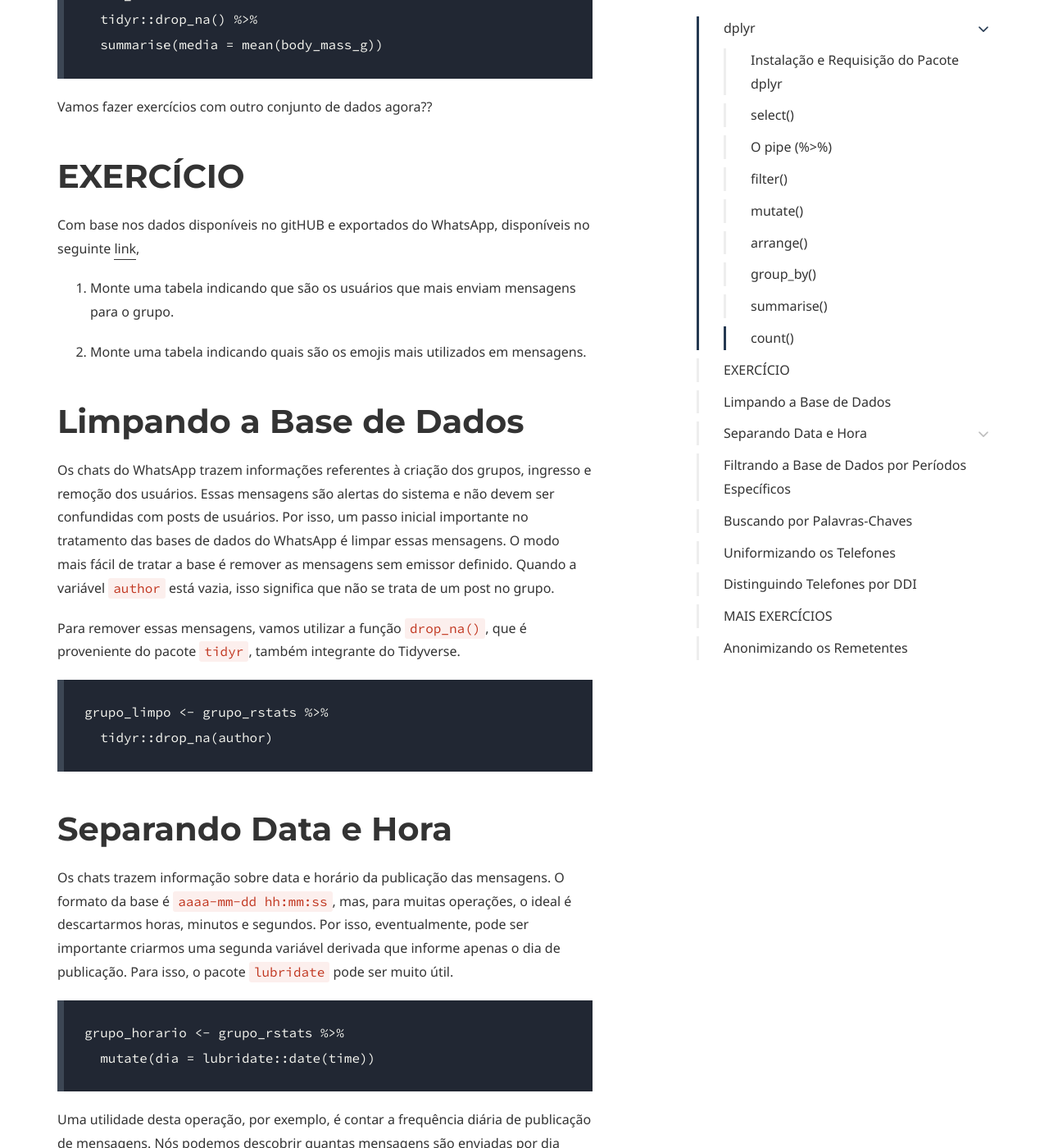
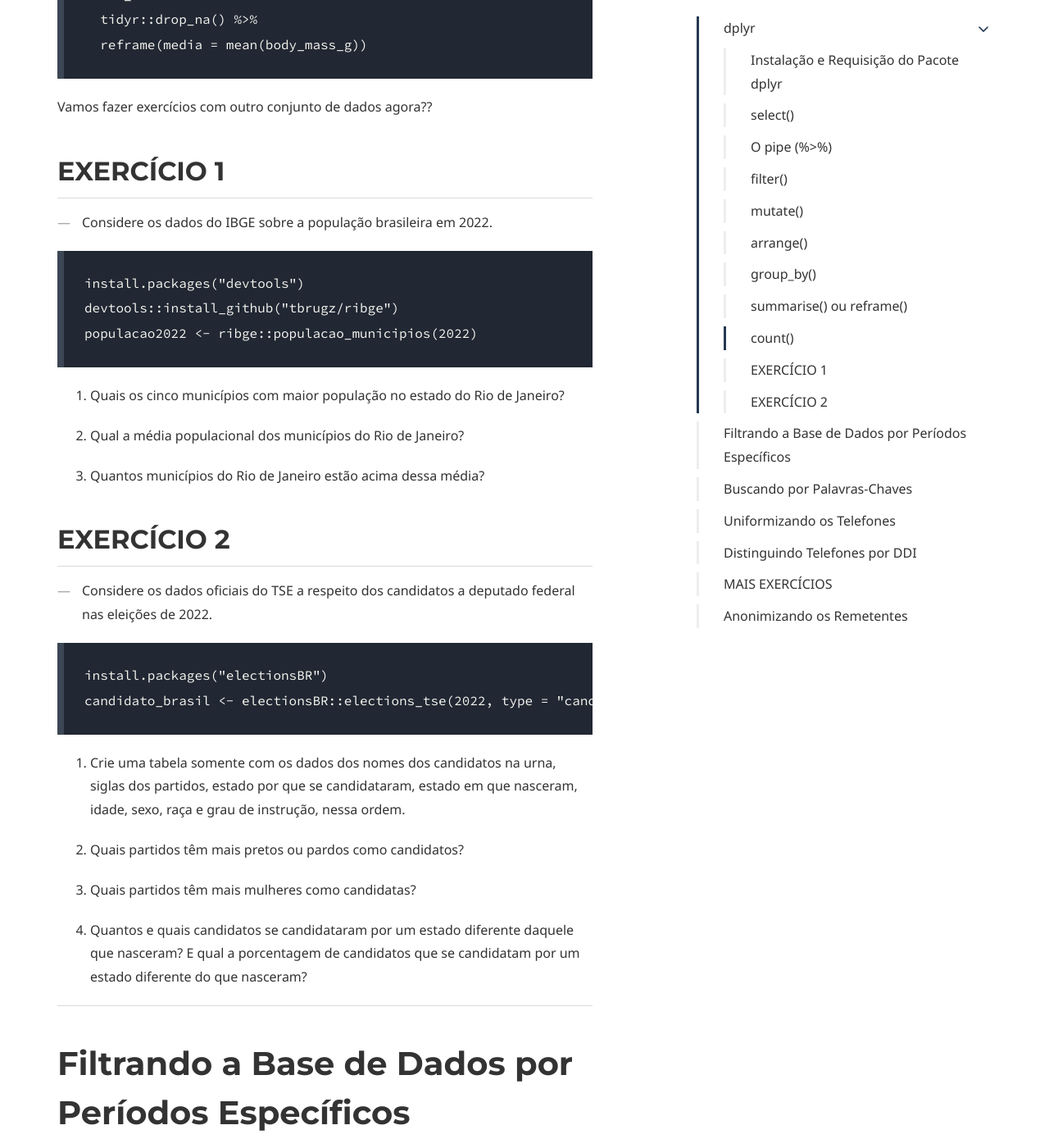
Before and after one commit to coLAB-UFF/docs, a Jekyll site: the page built from dataviz_05.md, in a window 1280 px wide and 1400 px high, scrolled down 6435 px. Shown: the whole window at 82% size. Built offline with Jekyll 4.4.1, drawn with Linux system fonts in a browser that asks for light colours; some web fonts are replaced; some of the changed text lies outside the part shown.

Commit message:
Update dataviz_05.md

````diff
--- a/dataviz_05.md
+++ b/dataviz_05.md
@@ -152,7 +152,7 @@ dados_aves_massa <- dados_aves_massa %>%
 
 Esta função agrupa um *dataframe* segundo um vetor de categorias. “Agrupar” aqui quer dizer que todas as operações subsequentes serão feitas separadas por grupos.
 
-## summarise()
+## summarise() ou reframe()
 
 Esta função transforma um vetor com vários números em um único número de acordo com uma função.
 
@@ -191,59 +191,49 @@ E qual a média da massa corporal dos pinguins na nossa amostra?
 ```
 dados_aves %>%
   tidyr::drop_na() %>%
-  summarise(media = mean(body_mass_g))
+  reframe(media = mean(body_mass_g))
 ```
 
 Vamos fazer exercícios com outro conjunto de dados agora??
 
 
-# EXERCÍCIO
+## EXERCÍCIO 1
 
-Com base nos dados disponíveis no gitHUB e exportados do WhatsApp, disponíveis no seguinte [link](https://raw.githubusercontent.com/ombudsmanviktor/workshop_rstats/main/aula8/Conversa%20do%20WhatsApp%20com%20Rstats.txt),
+* Considere os dados do IBGE sobre a população brasileira em 2022.
 
-1. Monte uma tabela indicando que são os usuários que mais enviam mensagens para o grupo.
+```
+install.packages("devtools")
+devtools::install_github("tbrugz/ribge")
+populacao2022 <- ribge::populacao_municipios(2022)
+```
 
-2. Monte uma tabela indicando quais são os emojis mais utilizados em mensagens.
+1. Quais os cinco municípios com maior população no estado do Rio de Janeiro?
+
+2. Qual a média populacional dos municípios do Rio de Janeiro?
+
+3. Quantos municípios do Rio de Janeiro estão acima dessa média?
+
+## EXERCÍCIO 2
+
+* Considere os dados oficiais do TSE a respeito dos candidatos a deputado federal nas eleições de 2022.
+
+```
+install.packages("electionsBR")
+candidato_brasil <- electionsBR::elections_tse(2022, type = "candidate", position = "Federal Deputy")
+```
+
+1. Crie uma tabela somente com os dados dos nomes dos candidatos na urna, siglas dos partidos, estado por que se candidataram, estado em que nasceram, idade, sexo, raça e grau de instrução, nessa ordem.
+
+2. Quais partidos têm mais pretos ou pardos como candidatos?
+
+3. Quais partidos têm mais mulheres como candidatas?
+
+4. Quantos e quais candidatos se candidataram por um estado diferente daquele que nasceram? E qual a porcentagem de candidatos que se candidatam por um estado diferente do que nasceram?
 
 
 
 
-# Limpando a Base de Dados
-
-Os chats do WhatsApp trazem informações referentes à criação dos grupos, ingresso e remoção dos usuários. Essas mensagens são alertas do sistema e não devem ser confundidas com posts de usuários. Por isso, um passo inicial importante no tratamento das bases de dados do WhatsApp é limpar essas mensagens. O modo mais fácil de tratar a base é remover as mensagens sem emissor definido. Quando a variável `author` está vazia, isso significa que não se trata de um post no grupo.
-
-Para remover essas mensagens, vamos utilizar a função `drop_na()`, que é proveniente do pacote `tidyr`, também integrante do Tidyverse.
-
-```
-grupo_limpo <- grupo_rstats %>%
-  tidyr::drop_na(author)
-```
-
-
-# Separando Data e Hora
-
-Os chats trazem informação sobre data e horário da publicação das mensagens. O formato da base é `aaaa-mm-dd hh:mm:ss`, mas, para muitas operações, o ideal é descartarmos horas, minutos e segundos. Por isso, eventualmente, pode ser importante criarmos uma segunda variável derivada que informe apenas o dia de publicação. Para isso, o pacote `lubridate` pode ser muito útil.
-
-```
-grupo_horario <- grupo_rstats %>%
-  mutate(dia = lubridate::date(time))
-```
-
-Uma utilidade desta operação, por exemplo, é contar a frequência diária de publicação de mensagens. Nós podemos descobrir quantas mensagens são enviadas por dia utilizando a função `count()`.
-
-```
-grupo_horario <- grupo_rstats %>%
-  mutate(dia = lubridate::date(time)) %>%
-  count(dia)
-```
-
-
-## EXERCÍCIO
-
-Como seria se eu quisesse descobrir o dia em que houve o maior número de publicação de mensagens?
-
-E você conseguiria acrescentar uma coluna indicando a média na publicação diária de mensagens ao lado do valor daquele dia em específico?
-
+---
 
 # Filtrando a Base de Dados por Períodos Específicos
 
@@ -253,6 +243,8 @@ Em algumas ocasiões pode ser necessário filtrar a base de dados por um períod
 grupo_horario2 <- grupo_horario %>%
   filter(between(dia, as.Date("2021-02-01"), as.Date("2021-02-28")))
 ```
+
+candidato_brasil %>% filter(between(DT_NASCIMENTO, as.Date("1960-02-01"), as.Date("1980-02-28")))
 
 
 # Buscando por Palavras-Chaves
@@ -295,20 +287,6 @@ grupo_internacional <- grupo_rstats %>%
  ```
 
 
- # Contando os Emojis
-
-A coluna de *emojis* isola da variável *text* todos os emojis utilizados na mensagem. Entretanto, esta coluna pode apresentar mais de um emoji simultaneamente. Por isso, ao tentar contabilizar a frequência de uso de emojis na base de dados, uma mensagem com 😊 seria contabilizada de forma distinta de 😊😂, apesar de ambas conterem o mesmo emoji.
-
-Para separar cada emoji individualmente, é necessário utilizar a função `unnest()`, do pacote `tidyr`.
-
-
-```
-grupo_rstats %>%
-  tidyr::unnest(emoji) %>%
-  count(emoji) %>%
-  arrange(desc(n))
-```
-
 
  # Mergindo Mais de um Chat
 
````
